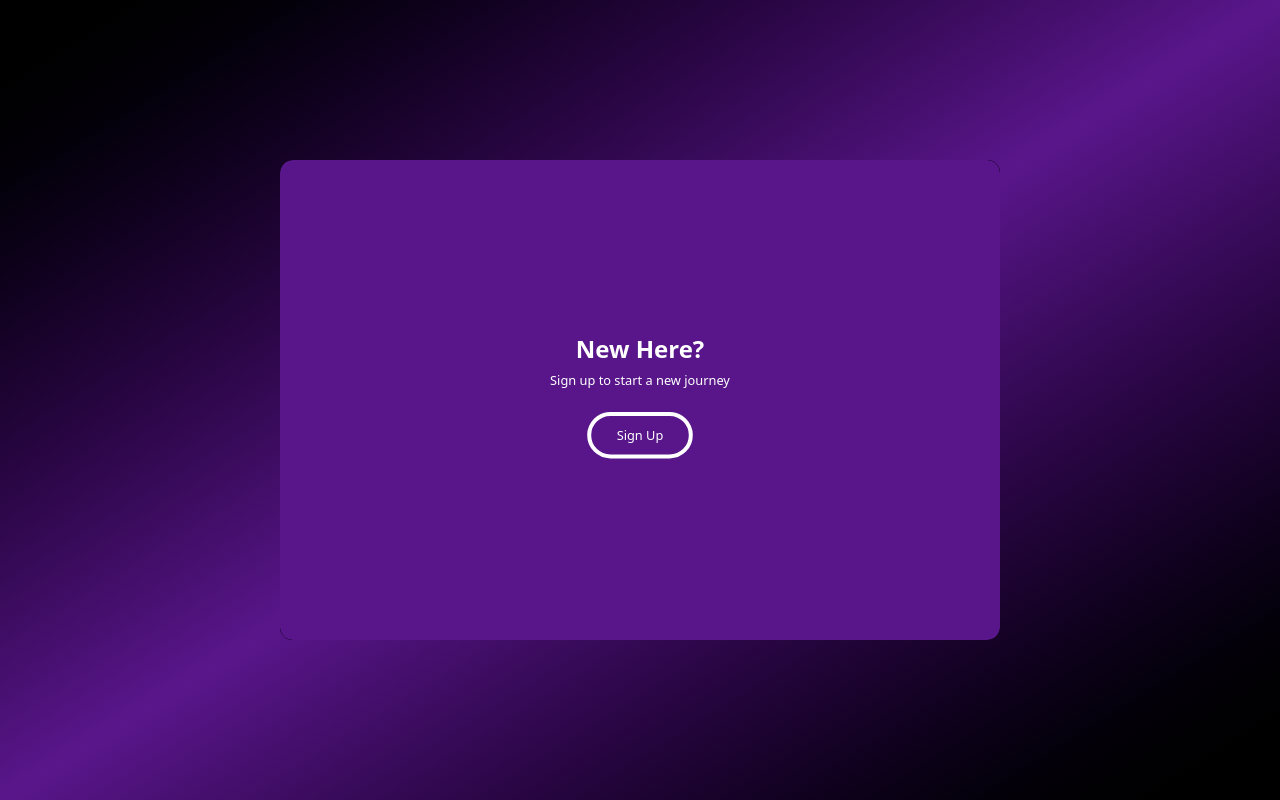
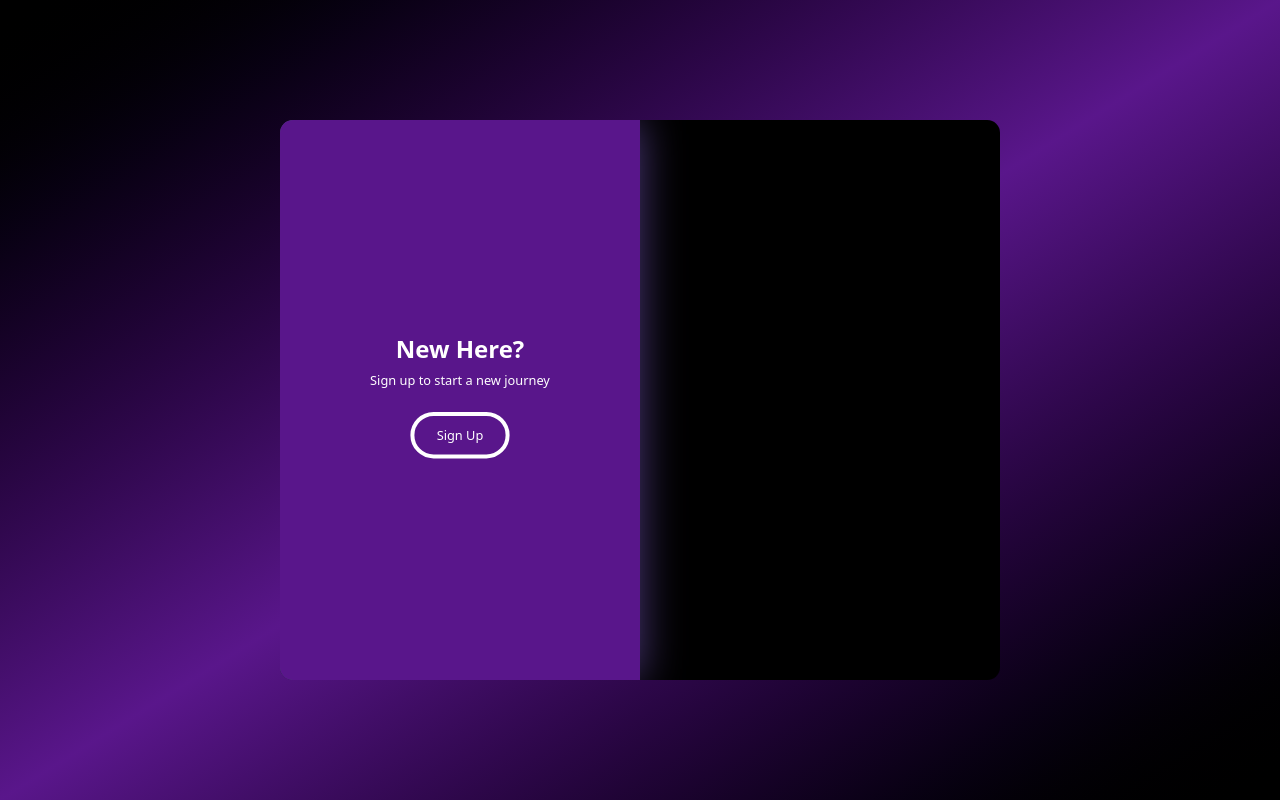
Before and after one commit to singhashish9963/CampusBeacon, a React (Vite) app in the folder client/CampusBeacon/: page / in a window 1280 px wide. Built offline with nearby package versions, Linux system fonts and the light colour scheme.

Commit message:
added sliding overlay on the login page

```diff
--- a/client/CampusBeacon/src/pages/loginPage.jsx
+++ b/client/CampusBeacon/src/pages/loginPage.jsx
@@ -8,10 +8,19 @@ function LoginSignup() {
       <motion.div
         inital={{ opacity: 0, scale: 0.7 }}
         animate={{ opacity: 1, scale: 0.8 }}
-        className="relative w-[900px] h-[600px] rounded-2xl overflow-hidden flex"
+        className="relative w-[900px] h-[700px] rounded-2xl overflow-hidden flex"
         style={{
           background: "rgba(0,0,0,5)",
           backdropFilter: "blur(50px)",
+        }}
+      >
+        <motion.div
+          animate={{ x: isSignUp ? "100%" : "0%" }}
+          transition={{ type: "silde", stiffness: 300, damping: 30 }}
+          className="absolute top-0 left-0 w-1/2 h-full bg-cover bg-center z-10"
+          style={{
+            boxShadow:"0 0 50px rgba(153,113,248,0.5)",
+            background:"rgba(153,113,248,0.5)"
           }}
         >
           <div className="w-full h-full bg-purple-900 backdrop-blur-sm flex flex-col items-center justify-center mb-11">
@@ -25,11 +34,12 @@ function LoginSignup() {
             </p>
             <button
               onClick={() => setIsSignUP(!isSignUp)}
-            className="px-8 py-3 border-5 border-white text-white rounded-full hover:bg-white hover:text-purple-900 transition-all mb-2"
+              className="px-7 py-3 border-5 border-white text-white rounded-full hover:bg-white hover:text-purple-900 transition-all mb-2"
             >
               {isSignUp ? "Sign In" : "Sign Up"}
             </button>
           </div>
+        </motion.div>
       </motion.div>
     </div>
   );
```
Lines whose indentation alone changed are shown as unchanged.
